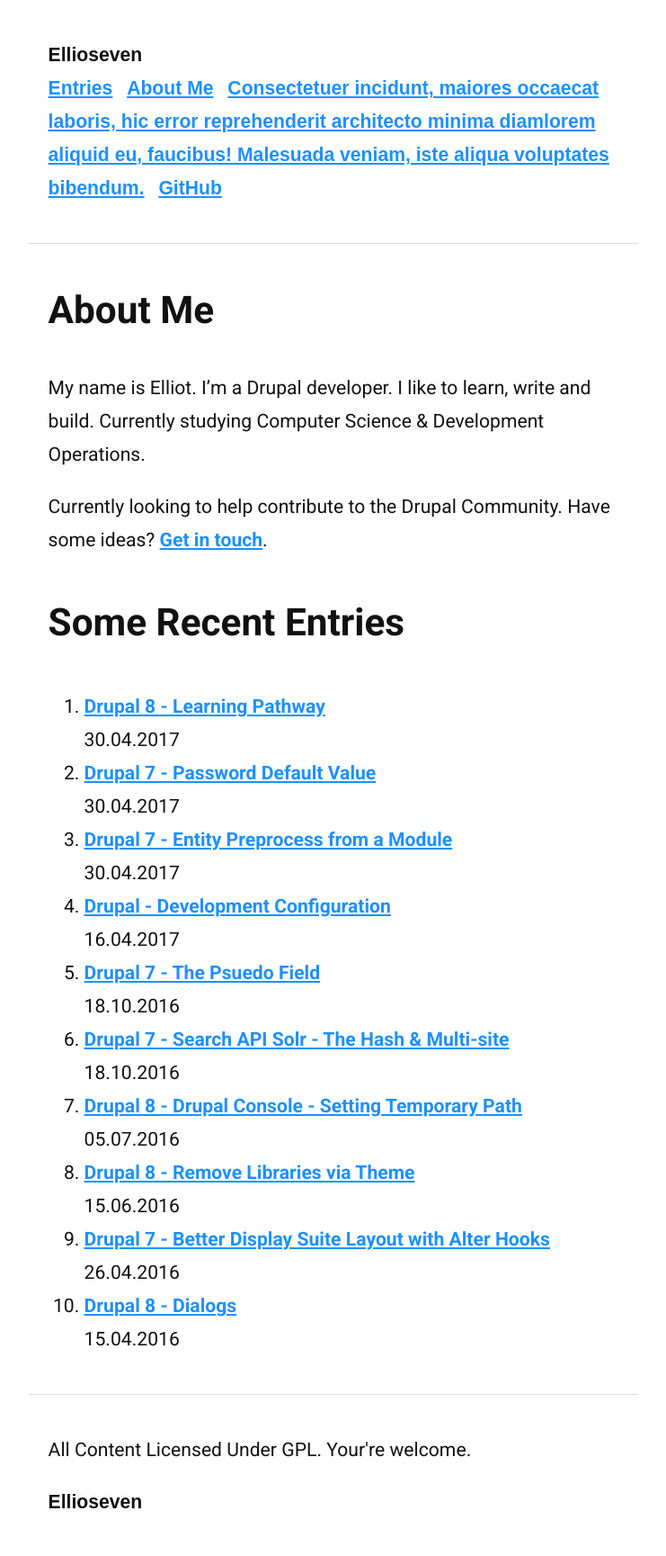
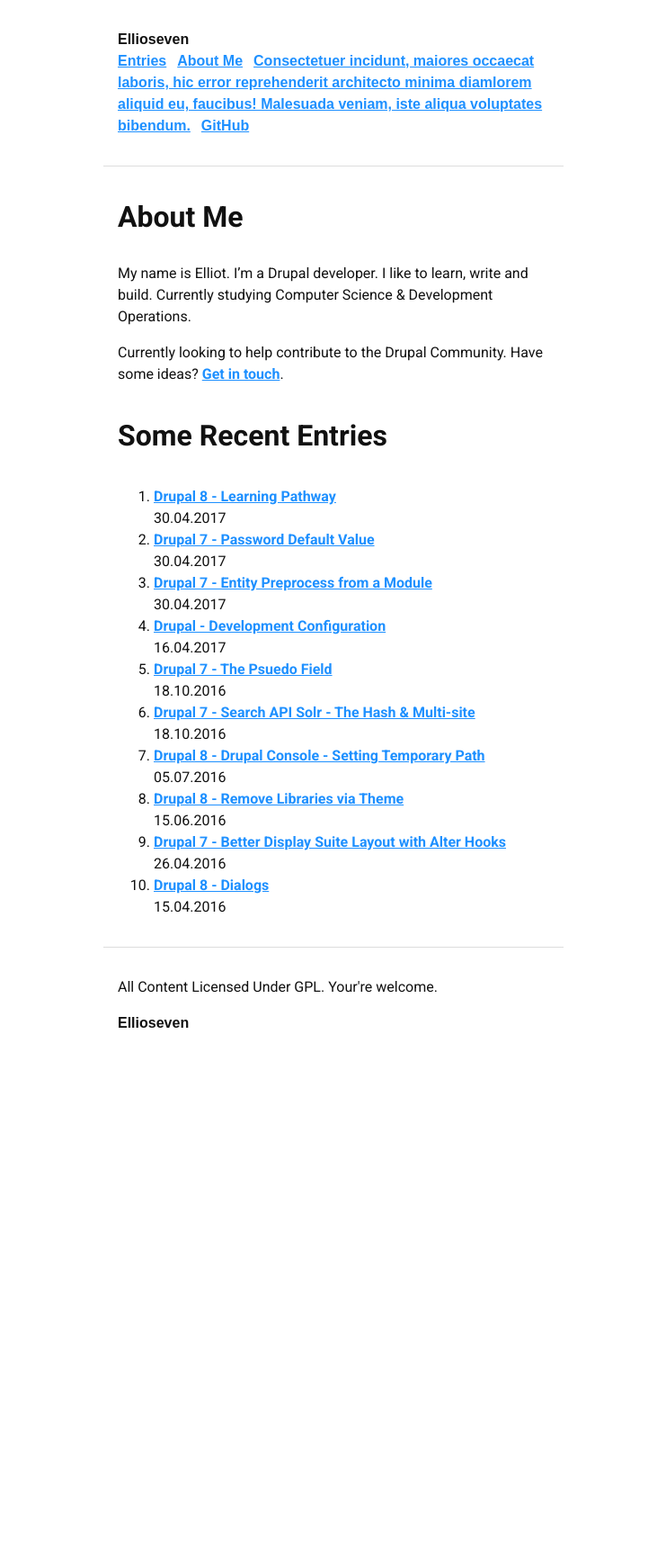
Before and after one commit to ellioseven/ellioseven.github.io, a Jekyll site: the page built from index.md, in a window 1280 px wide. Shown: the whole page at 90% size, without its empty margins (269-1010 px from the left). Built offline with Jekyll 4.4.1, drawn with Linux system fonts in a browser that asks for light colours; our own code applies the rules of GitHub Pages for plain Markdown files; after the commit the page ends 1181 px from its top, so only the background shows below that.

Commit message:
Resize fonts

```diff
--- a/css/theme.css
+++ b/css/theme.css
@@ -5,15 +5,7 @@
 html,
 body {
     color: #111;
-    line-height: 1.75;
-}
-
-@media (min-width: 50em) {
-
-    html,
-    body {
-        font-size: 115%;
-    }
+    line-height: 1.5;
 }
 
 html,
```
